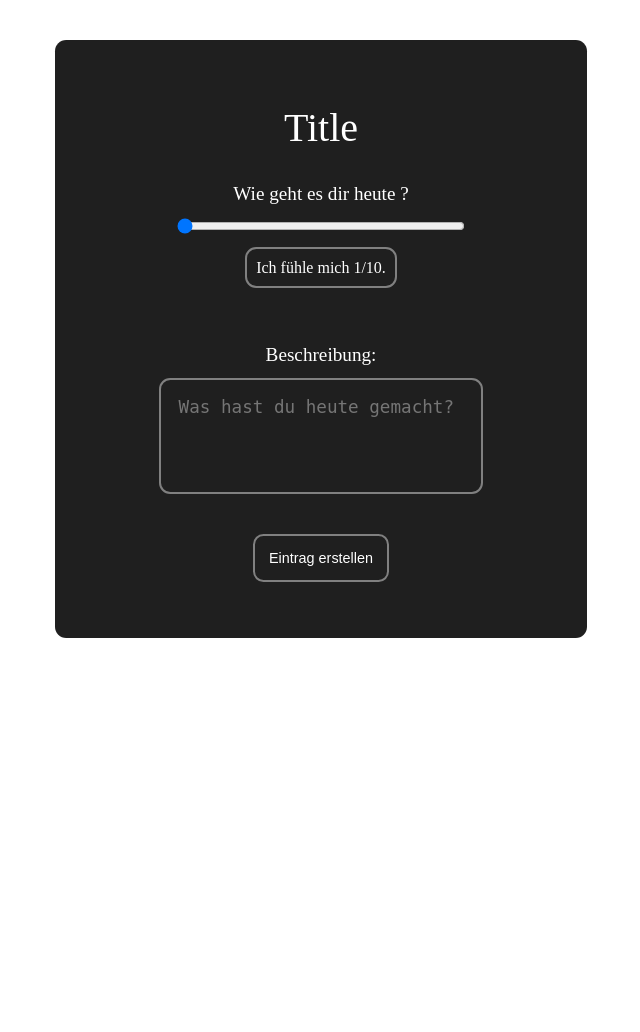
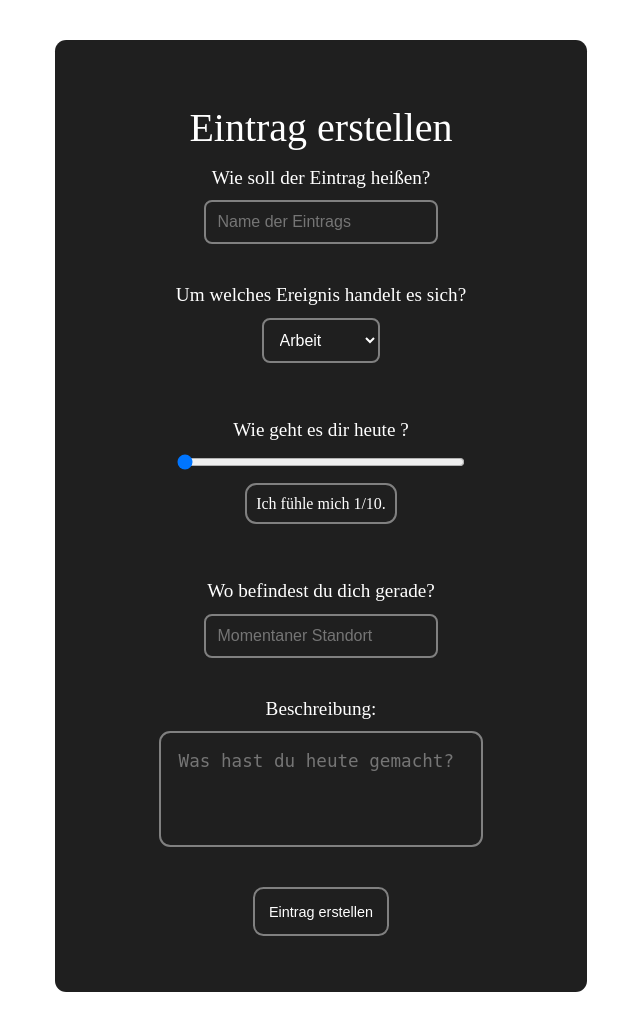
Before and after one commit to dxminik/Kalender1, a Flask app: page / in a window 1280 px wide. Shown: the part 50-1082 px from the top of the page, without its empty margins (319-959 px from the left). Before the commit the page ends 688 px from the top, so only its background shows below. Run offline with Flask 3, Linux system fonts and the light colour scheme.

Commit message:
Alle Inputs mit Styling

```diff
--- a/frontend/templates/index.html
+++ b/frontend/templates/index.html
@@ -26,17 +26,39 @@
     </header>
 
     <div class="mainContainer">
-        <div class="mainTitle">Title</div>
-        <form class="mainContentContainer" action="/submit" method="post">
+        <div class="mainTitle">Eintrag erstellen</div>
+        <form class="mainContentContainer" method="post">
+            <div class="nameContainer">
+                <span class="nameTitle">Wie soll der Eintrag heißen?</span>
+                <input class="nameInput" type="text" placeholder="Name der Eintrags" autocomplete="off" required>
+            </div>
+
+            <div class="typeContainer">
+                <span class="typeTitle">Um welches Ereignis handelt es sich?</span>
+                <select name="typeSelect" id="typeSelect" class="typeSelect">
+                    <option class="typeOption" value="arbeit">Arbeit</option>
+                    <option class="typeOption" value="freizeit">Freizeit</option>
+                    <option class="typeOption" value="sport">Sport</option>
+                    <option class="typeOption" value="schule">Schule</option>
+                    <option class="typeOption" value="sonstiges">Sonstiges</option>
+                </select>
+            </div>
+
+
             <div class="feelingContainer">
                 <span class="feelingTitle">Wie geht es dir heute ?</span>
                 <input class="feelingInput" type="range" name="feelingInput" id="feelingInput" max="10" min="1" value="1" required>
                 <span class="feelingOutput" id="feelingOutput">Ich fühle mich 1/10.</span>
             </div>
 
+            <div class="locationContainer">
+                <span class="locationTitle">Wo befindest du dich gerade?</span>
+                <input class="locationInput" id="locationInput" name="locationInput" placeholder="Momentaner Standort" type="text" autocomplete="off" required>
+            </div>
+
             <div class="descriptionContainer">
                <span class="descriptionTitle">Beschreibung:</span>
-               <textarea class="descriptionInput" name="descriptionInput" id="descriptionInput" placeholder="Was hast du heute gemacht?"></textarea>
+               <textarea class="descriptionInput" name="descriptionInput" id="descriptionInput" placeholder="Was hast du heute gemacht?" autocomplete="off" required></textarea>
             </div>
 
             <button type="submit" class="submitButton">Eintrag erstellen</button>
```
